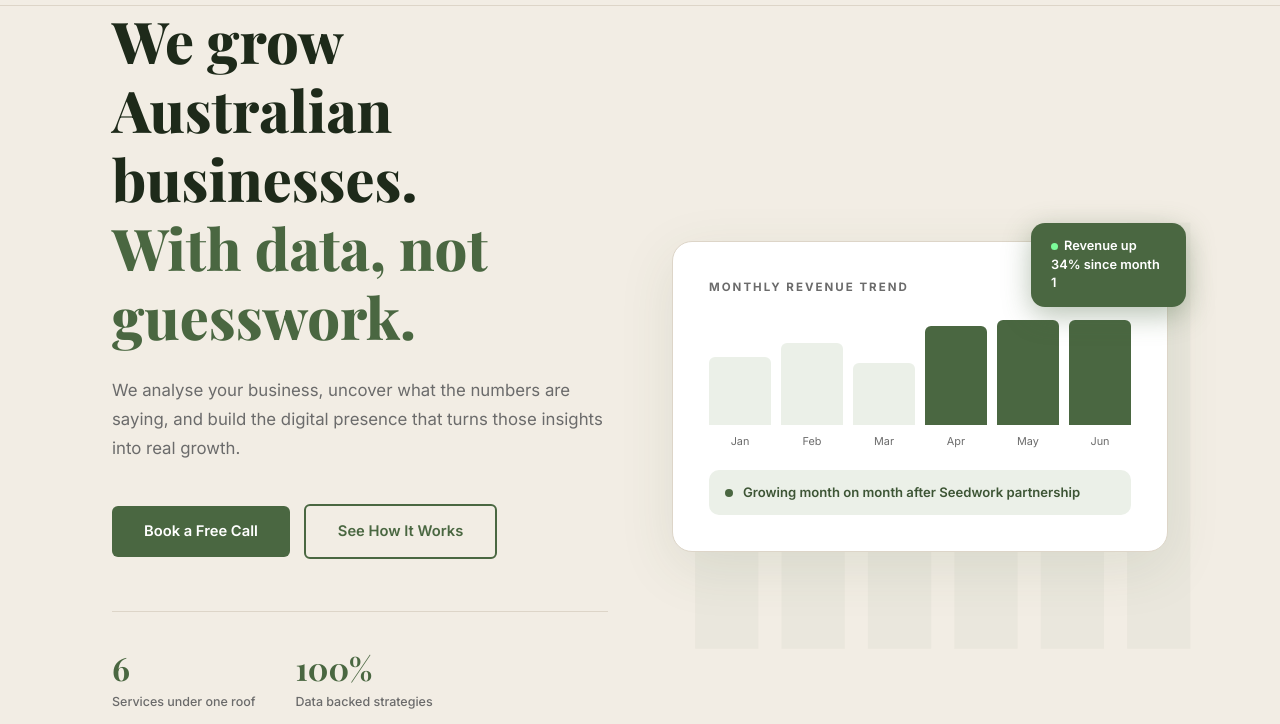
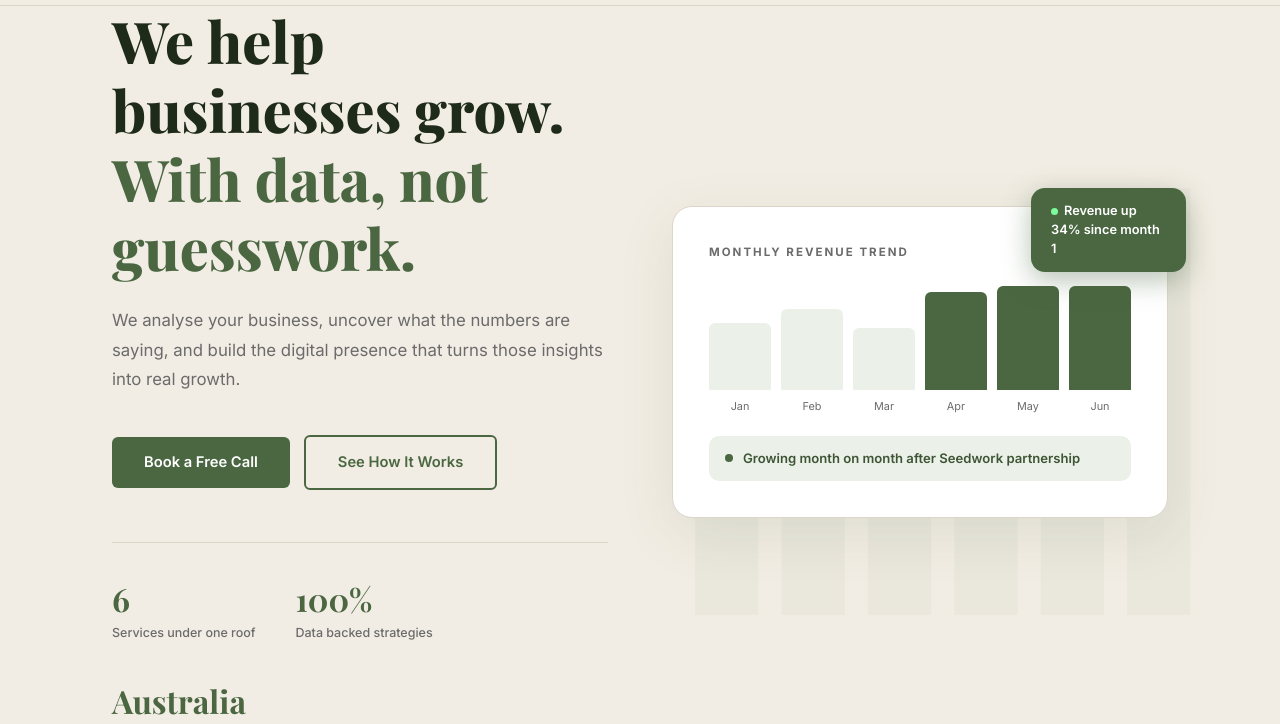
Before and after one commit to Githubs1d/seedwork.com.au, a plain HTML site: page index.html in a window 1280 px wide. Shown: the part 74-798 px from the top of the page. Drawn offline with nearby package versions, Linux system fonts and the light colour scheme.

Commit message:
Update hero heading text for clarity

```diff
--- a/index.html
+++ b/index.html
@@ -234,7 +234,7 @@
     <div class="hero-layout">
       <div class="hero-left fi">
 
-        <h1>We grow Australian businesses.<br/><em>With data, not guesswork.</em></h1>
+        <h1>We help businesses grow.<br/><em>With data, not guesswork.</em></h1>
         <p class="hero-sub">We analyse your business, uncover what the numbers are saying, and build the digital presence that turns those insights into real growth.</p>
         <div class="btn-group">
           <a href="contact.html" class="btn btn-green">Book a Free Call</a>
```
